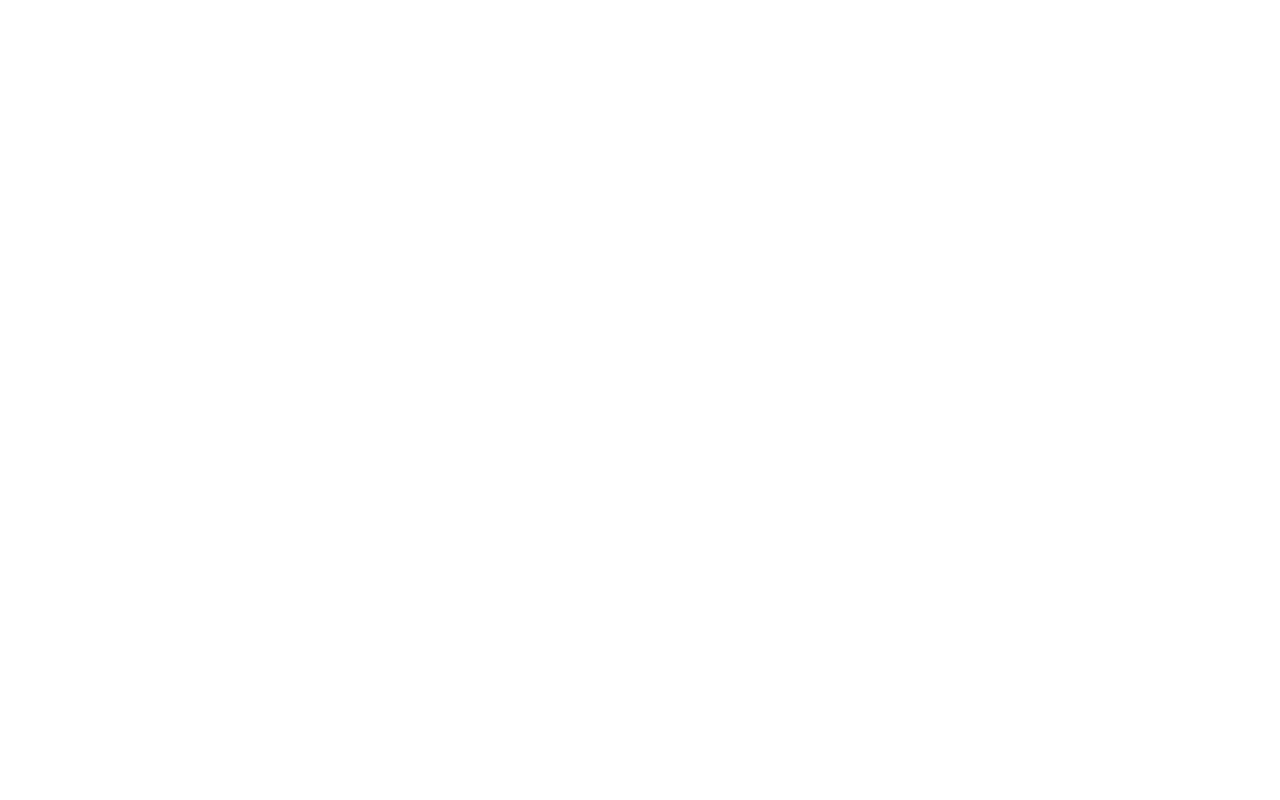
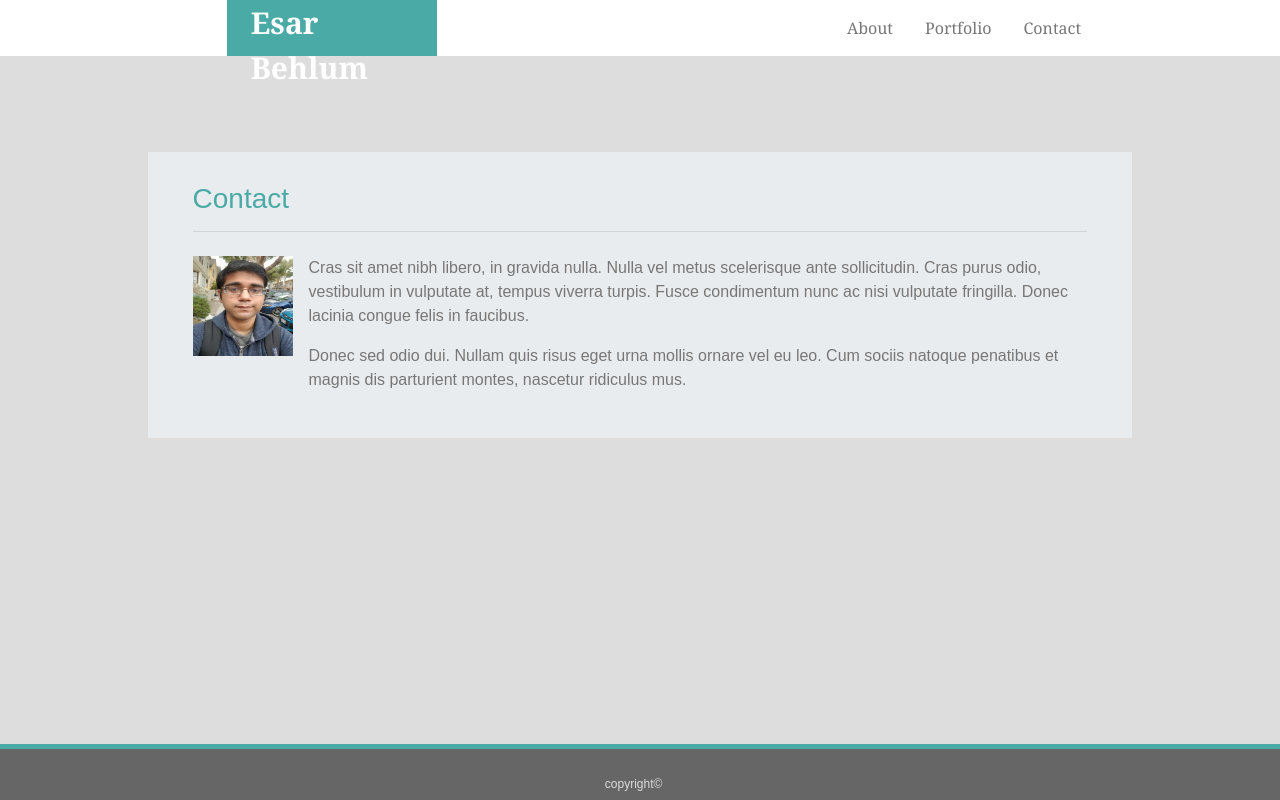
Before and after one commit to esarnb/Bootstrap-Portfolio, a plain HTML site: page contact.html in a window 1280 px wide. Drawn offline with nearby package versions, Linux system fonts and the light colour scheme.

Commit message:
Standardized format across all sites additional to individual css stylesheets

```diff
--- a/contact.html
+++ b/contact.html
@@ -0,0 +1,80 @@
+<!doctype html>
+<html lang="en">
+<head>
+    <!-- Required meta tags -->
+    <meta charset="utf-8">
+    <meta name="viewport" content="width=device-width, initial-scale=1, shrink-to-fit=no">
+
+    <!-- Bootstrap CSS -->
+    <link rel="stylesheet" href="https://stackpath.bootstrapcdn.com/bootstrap/4.3.1/css/bootstrap.min.css" integrity="sha384-ggOyR0iXCbMQv3Xipma34MD+dH/1fQ784/j6cY/iJTQUOhcWr7x9JvoRxT2MZw1T" crossorigin="anonymous">
+    <link rel="stylesheet" href="assets/css/format.css" type="text/css">
+    <link rel="stylesheet" href="assets/css/contact.css" type="text/css">
+    <title>Contact</title>
+    </head>
+<body>
+
+    <div class="container-fluid">
+        <div class="row bg-white pl-3">
+                <div class="col-md-2"></div>
+
+            <div class="col-md-2">
+                <figure class="d-inline-flex px-4" id="name">Esar Behlum</figure>
+            </div>
+            <div class="col-md-2"></div>
+            <div class="col-md-6">
+                <nav class="navbar bg-white justify-content-center">
+                    <ul class="nav">
+                       <li><a class="nav-link" href="./index.html">About</a></li>
+                       <li><a class="nav-link" href="./portfolio.html">Portfolio</a></li>
+                       <li><a class="nav-link" href="./contact.html">Contact</a></li>
+                   </ul>
+               </nav>
+            </div>
+            <div class="col-md-2"></div>
+        </div>
+
+    </div>
+    <div class="container">
+        <div class="row m-5 p-5 mx-auto content">
+            <div class="col-md">
+                <!-- Jumbotron -->
+                <div class="jumbotron jumbotron-fluid">
+                    <div class="container">
+                        <h3 class="display-6">Contact</h3>
+                        <hr class="p-1">
+
+
+                        <div class="media">
+                            <img src="assets/images/siW2ZXNRFa.png" class="align-self-start mr-3" alt="Picture of myself at a sidewalk" width="100px" height="100px">
+                            <div class="media-body">
+                                <p class="mt-0">Cras sit amet nibh libero, in gravida nulla. Nulla vel metus scelerisque ante sollicitudin. Cras purus odio, vestibulum in vulputate at, tempus viverra turpis. Fusce condimentum nunc ac nisi vulputate fringilla. Donec lacinia congue felis in faucibus.</p>
+                                <p>Donec sed odio dui. Nullam quis risus eget urna mollis ornare vel eu leo. Cum sociis natoque penatibus et magnis dis parturient montes, nascetur ridiculus mus.</p>
+                            </div>
+                        </div>
+
+
+                    </div>
+                </div>
+            </div>
+        </div>
+
+
+        <div class="row footer fixed-bottom">
+            <figure id=></figure>
+            <div class="col-md-12">
+                <figure id="box-footer"></figure>
+                <footer class="nav justify-content-center">
+                    copyright&copy;
+                </footer>
+            </div>
+        </div>
+    </div>
+
+    <!-- Optional JavaScript -->
+    <!-- jQuery first, then Popper.js, then Bootstrap JS -->
+    <script src="https://code.jquery.com/jquery-3.3.1.slim.min.js" integrity="sha384-q8i/X+965DzO0rT7abK41JStQIAqVgRVzpbzo5smXKp4YfRvH+8abtTE1Pi6jizo" crossorigin="anonymous"></script>
+    <script src="https://cdnjs.cloudflare.com/ajax/libs/popper.js/1.14.7/umd/popper.min.js" integrity="sha384-UO2eT0CpHqdSJQ6hJty5KVphtPhzWj9WO1clHTMGa3JDZwrnQq4sF86dIHNDz0W1" crossorigin="anonymous"></script>
+    <script src="https://stackpath.bootstrapcdn.com/bootstrap/4.3.1/js/bootstrap.min.js" integrity="sha384-JjSmVgyd0p3pXB1rRibZUAYoIIy6OrQ6VrjIEaFf/nJGzIxFDsf4x0xIM+B07jRM" crossorigin="anonymous"></script>
+
+</body>
+</html>
```
Also changed, not shown: index.html (+4 -0 lines), portfolio.html (+80 -0 lines).
